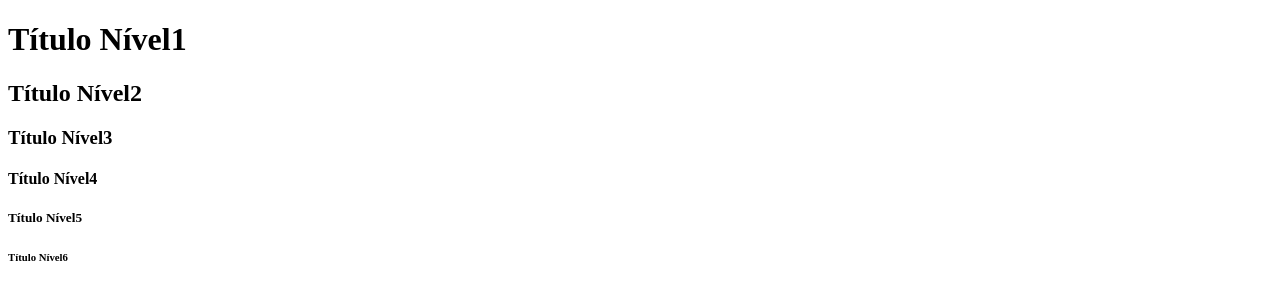
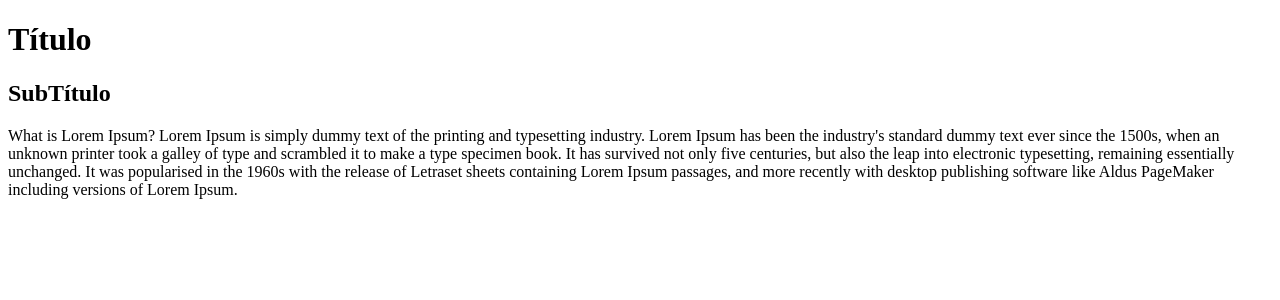
Before and after one commit to Felipemartinssilva/cursohtml, a plain HTML site: page Tituloseoaragrafos.html in a window 1280 px wide. Drawn offline with Linux system fonts and the light colour scheme.

Commit message:
paragrafo

```diff
--- a/Tituloseoaragrafos.html
+++ b/Tituloseoaragrafos.html
@@ -5,12 +5,14 @@
     <title>títulos e parágrafos</title>
     </head>
     <body>
-        <h1>Título Nível1</h1>
-        <h2>Título Nível2</h2>
-        <h3>Título Nível3</h3>
+        <h1>Título</h1>
+        <h2>SubTítulo</h2>
+        <p>What is Lorem Ipsum?
+            Lorem Ipsum is simply dummy text of the printing and typesetting industry. Lorem Ipsum has been the industry's standard dummy text ever since the 1500s, when an unknown printer took a galley of type and scrambled it to make a type specimen book. It has survived not only five centuries, but also the leap into electronic typesetting, remaining essentially unchanged. It was popularised in the 1960s with the release of Letraset sheets containing Lorem Ipsum passages, and more recently with desktop publishing software like Aldus PageMaker including versions of Lorem Ipsum.</p>
+        <!-- <h3>Título Nível3</h3>
         <h4>Título Nível4</h4>
         <h5>Título Nível5</h5>
-        <h6>Título Nível6</h6>
+        <h6>Título Nível6</h6> -->
 
     </body>
 
```
